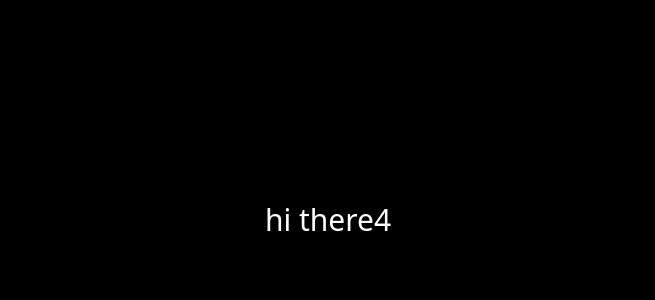
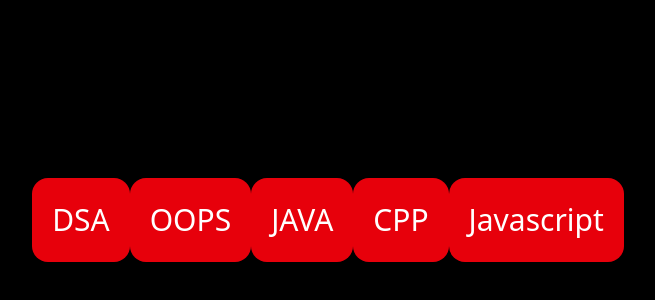
Before and after one commit to gulshank0/notes-hub, a React (Vite) app in the folder frontend/: page /branchIT in a window 1280 px wide. Shown: the part 180-480 px from the top of the page, without its empty margins (312-967 px from the left). Built offline with nearby package versions, Linux system fonts and the light colour scheme.

Commit message:
Card components

```diff
--- a/frontend/src/components/ui/Card.jsx
+++ b/frontend/src/components/ui/Card.jsx
@@ -1,9 +1,8 @@
-import { div } from "three/tsl";
 
 export function Card(props) {
   return (
-  <div>
-    hi there
+  <div className="bg-red-600 rounded-2xl px-5 py-6 " >
+    <h1>{props.title}</h1>
   </div>
 
 
--- a/frontend/src/pages/Branch_it.jsx
+++ b/frontend/src/pages/Branch_it.jsx
@@ -1,9 +1,17 @@
+import { Card } from "../components/ui/Card";
+
 function BranchIT() {
 return (
   <div>
 
-<div className="bg-black h-screen text-3xl text-white flex justify-center items-center" >
-hi there4
+<div className="bg-black h-screen text-3xl text-white flex justify-center items-center  " >
+<Card title="DSA" />
+<Card title="OOPS"/>
+
+<Card title="JAVA"/>
+<Card title="CPP"/>
+<Card title="Javascript"/>
+
 </div>
 
   </div>
```
